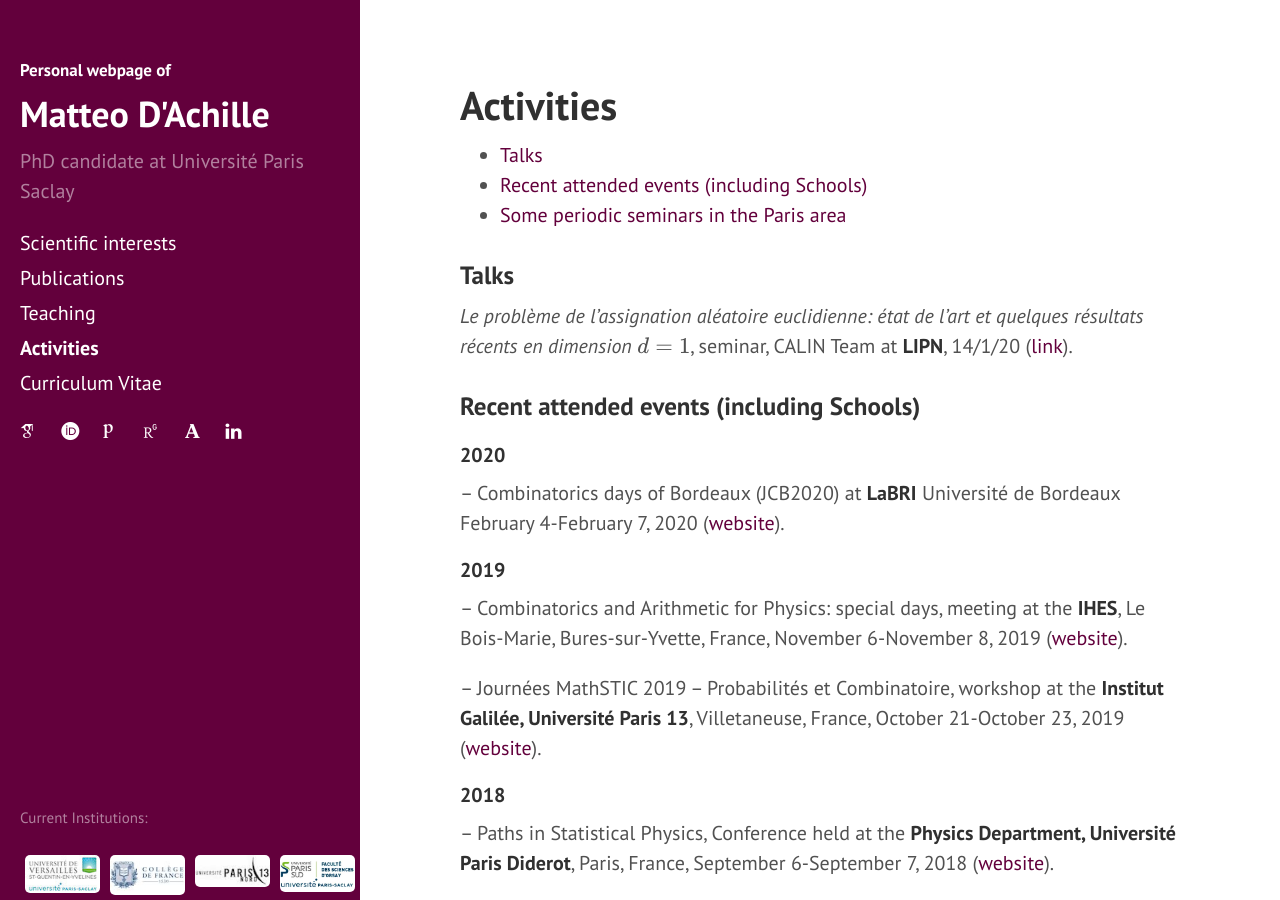
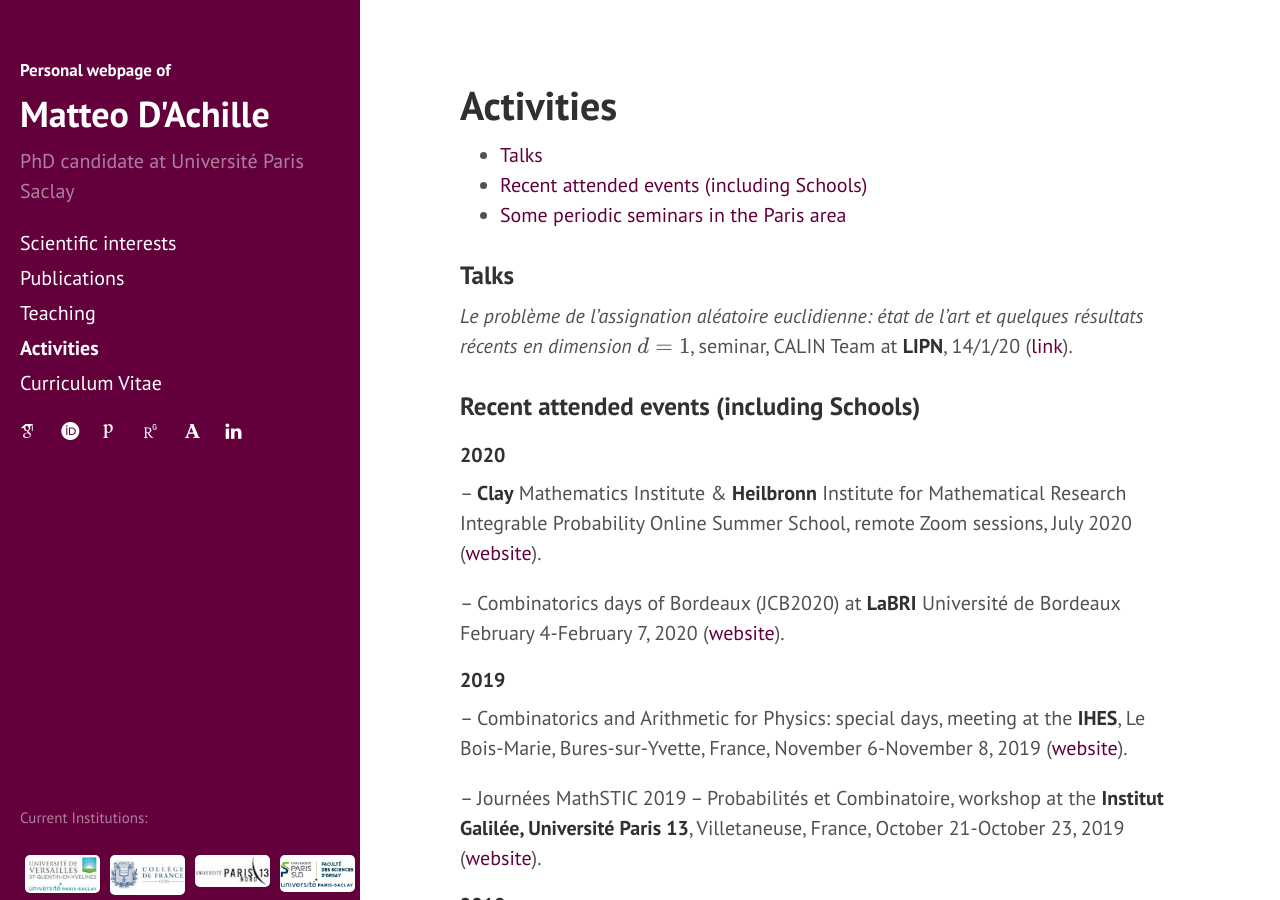
Before and after one commit to matteodachille/matteodachille.github.io, a Jekyll site: the page built from events.md, in a window 1280 px wide and 900 px high. Built offline with Jekyll 4.4.1, drawn with Linux system fonts in a browser that asks for light colours; nearby versions of some CDN libraries; some web fonts are replaced; formulas are drawn with MathJax 3.

Commit message:
Added CMI and HIMR summer school

```diff
--- a/events.md
+++ b/events.md
@@ -23,6 +23,9 @@ _Le problème de l'assignation aléatoire euclidienne: état de l'art et quelque
 
 #### 2020
 {: .no_toc}
+
+
+-- **Clay** Mathematics Institute & **Heilbronn** Institute for Mathematical Research Integrable Probability Online Summer School, remote Zoom sessions, July 2020 ([website](https://www.claymath.org/events/cmi-himr-integrable-probability-summer-school){:target="_blank"}).
 
 -- Combinatorics days of Bordeaux (JCB2020) at **LaBRI** Université de Bordeaux
 February 4-February 7, 2020 ([website](https://jcb2020.labri.fr/){:target="_blank"}).
```
